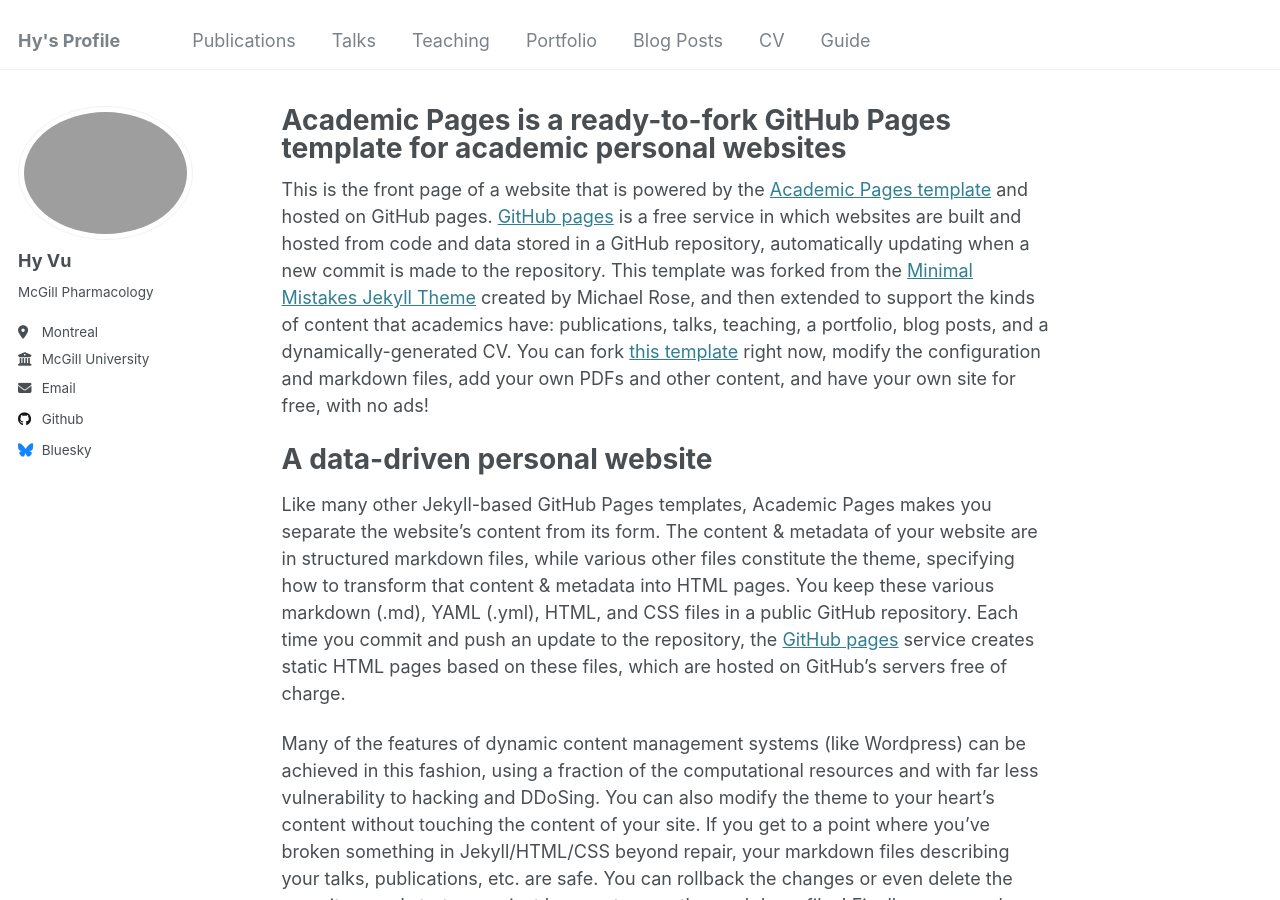
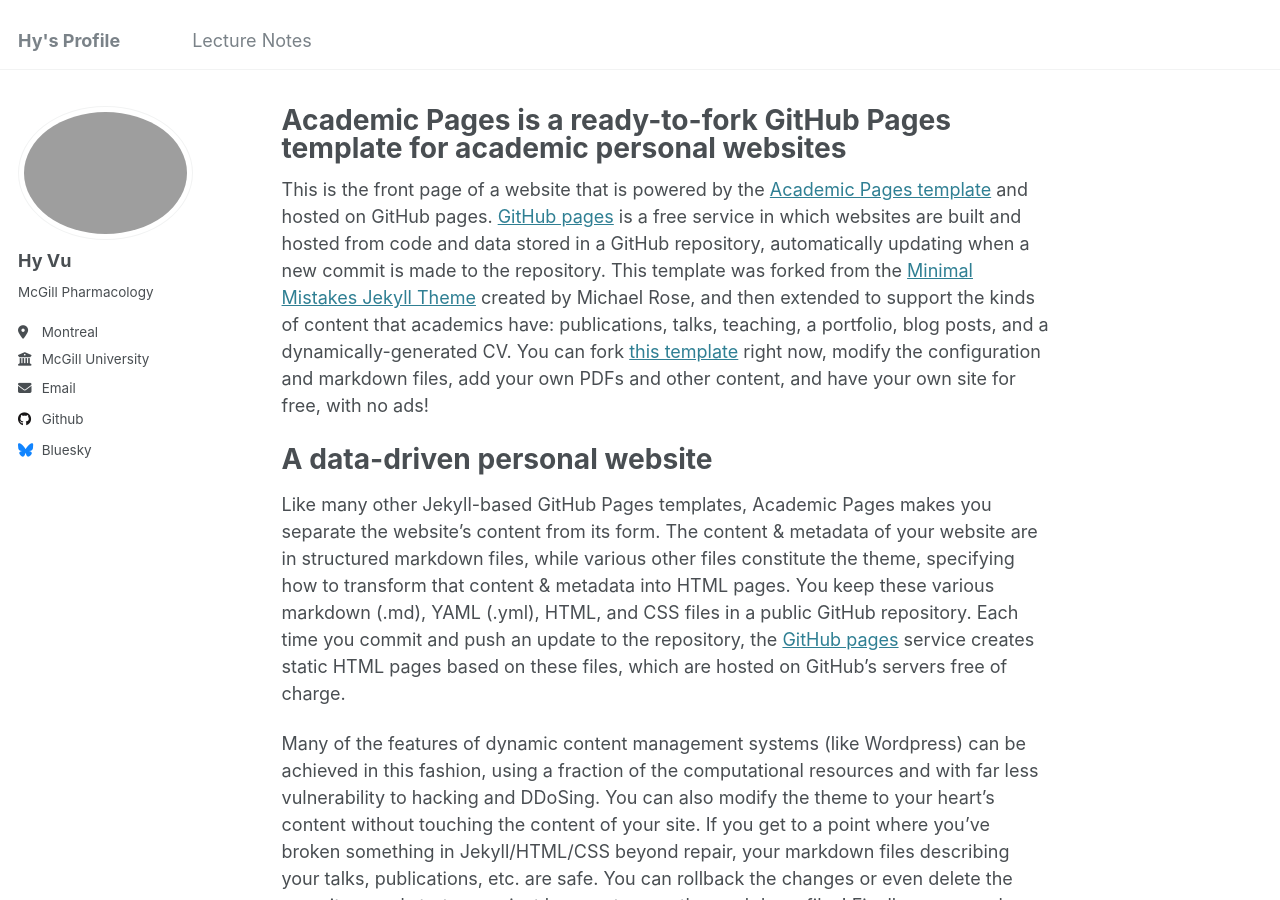
Before and after one commit to Hy-Vu/Hy-Vu.github.io, a Jekyll site: the page built from _pages/about.md, in a window 1280 px wide and 900 px high. Built offline with Jekyll 4.4.1, drawn with Linux system fonts in a browser that asks for light colours.

Commit message:
Update navigation.yml

```diff
--- a/_data/navigation.yml
+++ b/_data/navigation.yml
@@ -5,23 +5,6 @@
 # prevent it from being included in the site.
 
 main:
-  - title: "Publications"
-    url: /publications/
 
-  - title: "Talks"
-    url: /talks/
-
-  - title: "Teaching"
-    url: /teaching/
-
-  - title: "Portfolio"
-    url: /portfolio/
-
-  - title: "Blog Posts"
-    url: /year-archive/
-
-  - title: "CV"
-    url: /cv/
-
-  - title: "Guide"
-    url: /markdown/
+  - title: "Lecture Notes"
+    url: /lecture-notes/
```
